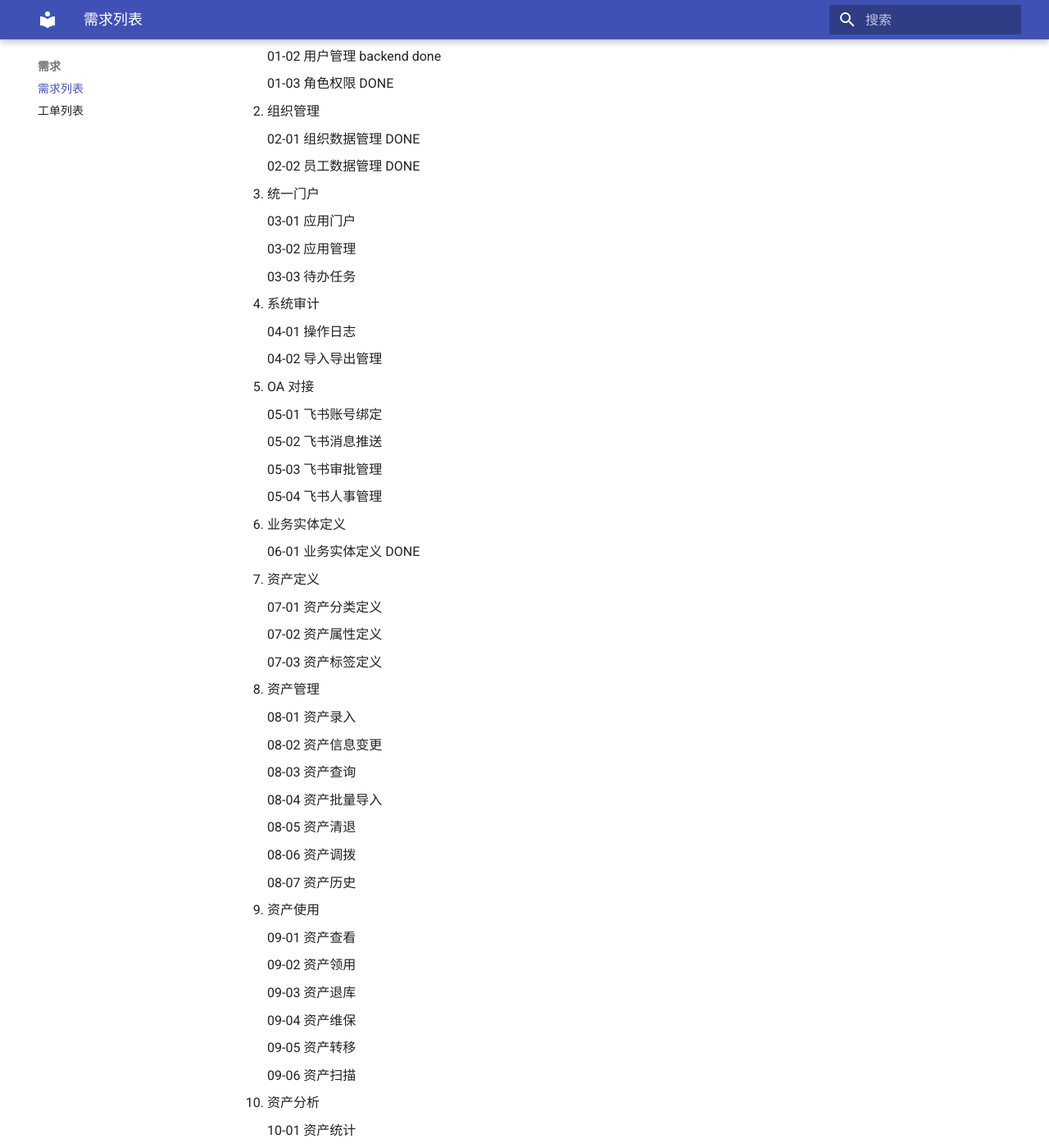
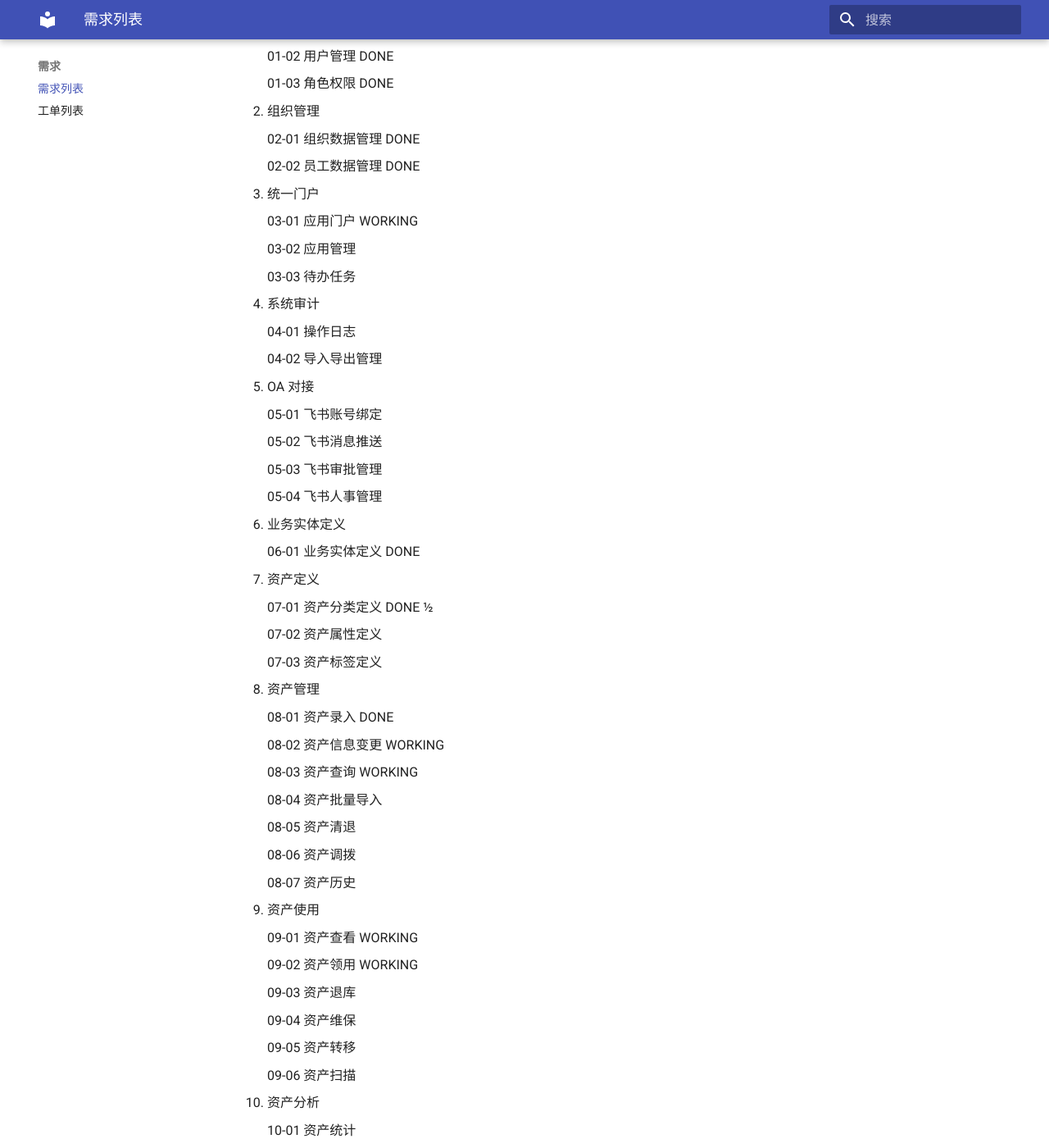
Before and after one commit to kuritas/asseta-docs, an MkDocs documentation site: the page built from docs/requirement/requirement.md, in a window 1280 px wide and 1400 px high, scrolled down 247 px. Shown: the whole window at 82% size. Built offline with MkDocs 1.6.1 and Material for MkDocs 9.7.7, drawn with Linux system fonts in a browser that asks for light colours.

Commit message:
update requirement

```diff
--- a/docs/requirement/requirement.md
+++ b/docs/requirement/requirement.md
@@ -2,7 +2,7 @@
 
     01-01 登录登出 DONE
 
-    01-02 用户管理 backend done
+    01-02 用户管理 DONE
 
     01-03 角色权限 DONE
 
@@ -14,7 +14,7 @@
 
 3. 统一门户
 
-    03-01 应用门户
+    03-01 应用门户 WORKING
 
     03-02 应用管理
 
@@ -42,7 +42,7 @@
 
 7. 资产定义
 
-    07-01 资产分类定义
+    07-01 资产分类定义 DONE 1/2
 
     07-02 资产属性定义
 
@@ -50,11 +50,11 @@
 
 8. 资产管理
 
-    08-01 资产录入
+    08-01 资产录入 DONE
 
-    08-02 资产信息变更
+    08-02 资产信息变更 WORKING
 
-    08-03 资产查询
+    08-03 资产查询 WORKING
 
     08-04 资产批量导入
 
@@ -66,9 +66,9 @@
 
 9. 资产使用
 
-    09-01 资产查看
+    09-01 资产查看 WORKING
 
-    09-02 资产领用
+    09-02 资产领用 WORKING
 
     09-03 资产退库
 
```
